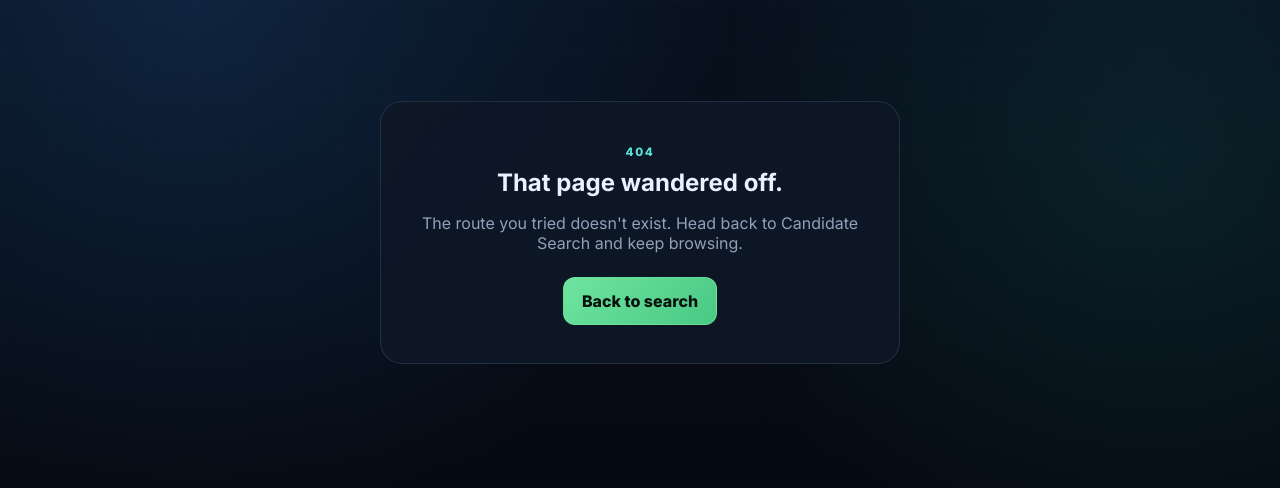
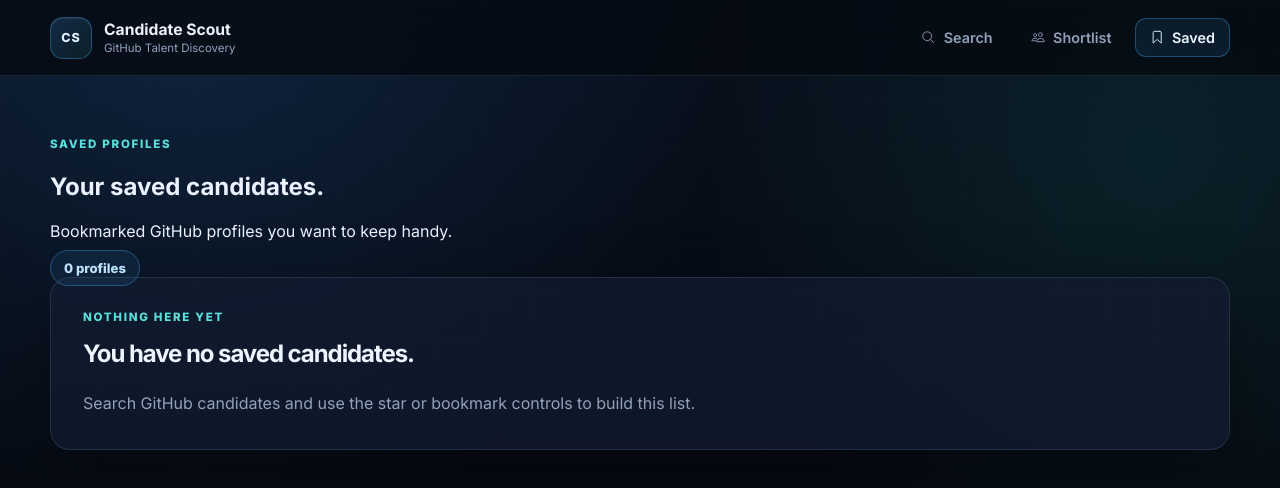
Before and after one commit to PHTMGatt/13-Candidate-Search, a React (Vite) app: page /saved in a window 1280 px wide. Before the commit this address had no page. Shown: the top 488 px of the page. Built offline with nearby package versions, Linux system fonts and the light colour scheme.

Commit message:
feat: wire shortlist and saved routes

```diff
--- a/src/main.tsx
+++ b/src/main.tsx
@@ -1,5 +1,5 @@
 import ReactDOM from 'react-dom/client';
-import { createBrowserRouter, RouterProvider } from 'react-router-dom';
+import { Navigate, createBrowserRouter, RouterProvider } from 'react-router-dom';
 import './index.css';
 
 import App from './App.tsx';
@@ -18,8 +18,32 @@ const router = createBrowserRouter([
         element: <CandidateSearch />,
       },
       {
+        path: '/shortlist',
+        element: (
+          <SavedCandidates
+            storageKey='shortlistedCandidates'
+            eyebrow='Your shortlist'
+            title='Candidates worth a closer look.'
+            description='Profiles you starred while searching stay here on this device.'
+            emptyTitle='Your shortlist is empty.'
+          />
+        ),
+      },
+      {
+        path: '/saved',
+        element: (
+          <SavedCandidates
+            storageKey='storedCandidates'
+            eyebrow='Saved profiles'
+            title='Your saved candidates.'
+            description='Bookmarked GitHub profiles you want to keep handy.'
+            emptyTitle='You have no saved candidates.'
+          />
+        ),
+      },
+      {
         path: '/SavedCandidates',
-        element: <SavedCandidates />,
+        element: <Navigate to='/saved' replace />,
       },
     ],
   },
```
